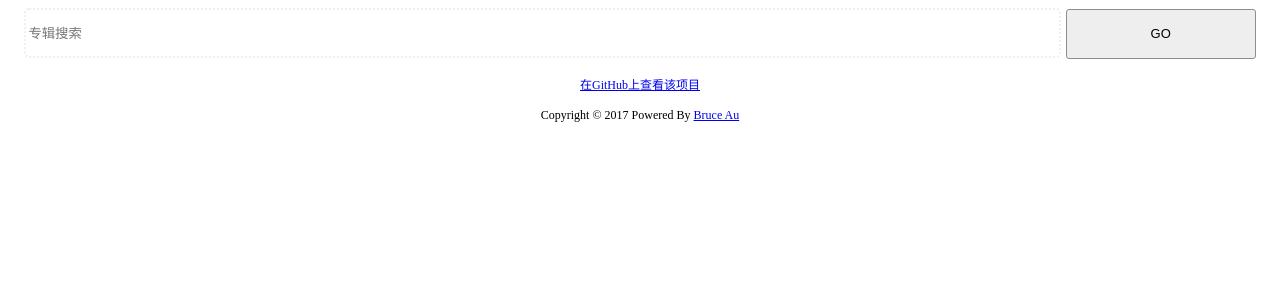
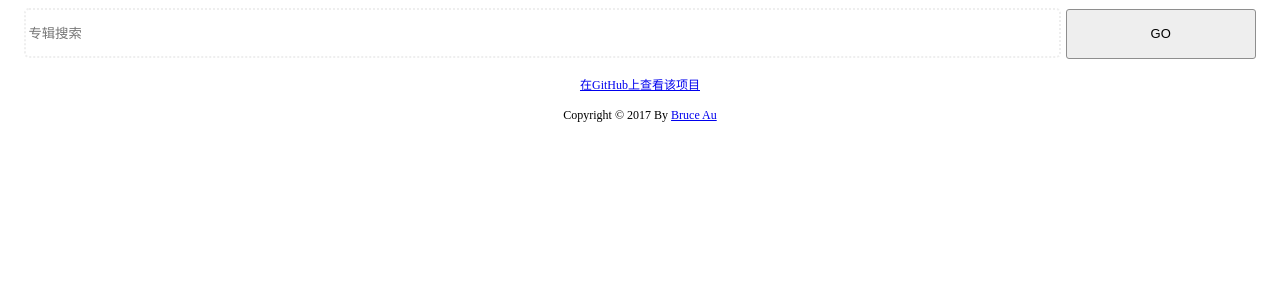
Before and after one commit to Bruceau/wyytools, a PHP site: page / in a window 1280 px wide. Shown: the part 255-555 px from the top of the page. Run offline with PHP 8.4, Linux system fonts and the light colour scheme.

Commit message:
Update index.php

```diff
--- a/index.php
+++ b/index.php
@@ -25,7 +25,7 @@ echo <<<ttpod
 <input type = "text" name = "keywords" placeholder ="专辑搜索" >
 <input type = "submit" value = "GO"></form>
 </div>
-<div class = "menu font top"><a href="http://idtaanlcoe.get.vip">在GitHub上查看该项目</a><br><br>Copyright © 2017 Powered By <a href="http://idtaanlcoe.get.vip">Bruce Au </a></div>
+<div class = "menu font top"><a target="_blank" href="https://github.com/Bruceau/wyytools">在GitHub上查看该项目</a><br><br>Copyright © 2017 By <a target="_blank" href="https://Bruceau.com">Bruce Au </a></div>
 </body>
 </html>
 ttpod;
```
